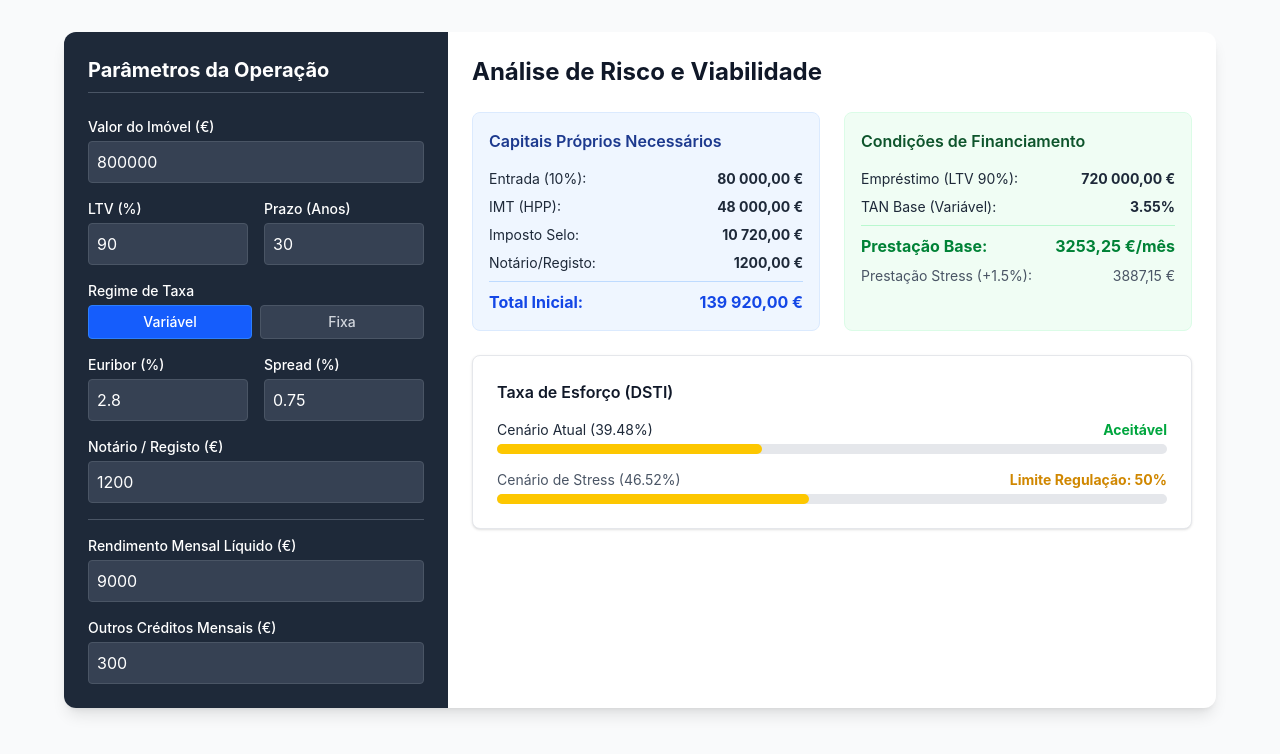
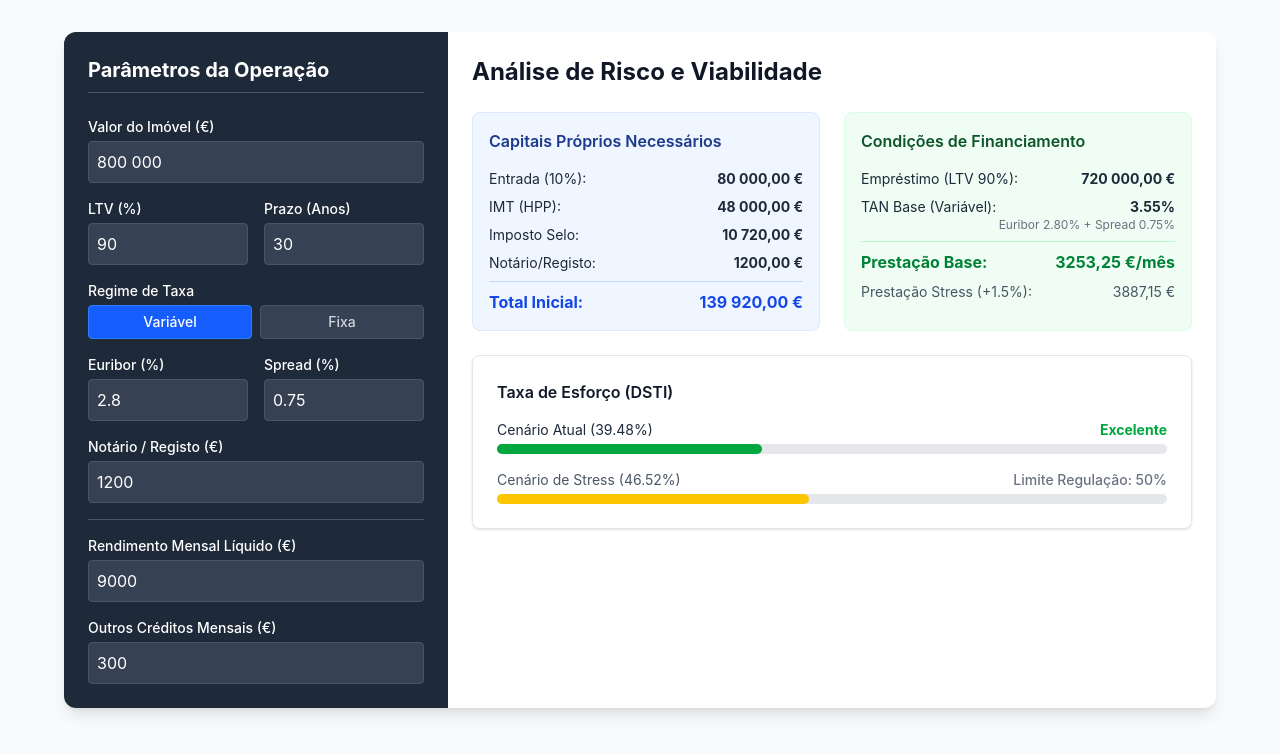
Before and after one commit to josreb-cmd/simulador-credito, a React (Vite) app: page / in a window 1280 px wide. Shown: the top 754 px of the page. Built offline with nearby package versions, Linux system fonts and the light colour scheme.

Commit message:
fix: ajustar limiar DSTI de conforto de 35% para 45%

```diff
--- a/src/App.jsx
+++ b/src/App.jsx
@@ -1,4 +1,34 @@
 import React, { useState } from 'react';
+
+// Input numérico com formatação de milhares em tempo real (pt-PT: "." como separador de milhares, "," como decimal)
+function FormattedNumberInput({ value, onChange, className }) {
+  const displayValue =
+    value === '' || value === null || isNaN(value)
+      ? ''
+      : new Intl.NumberFormat('pt-PT').format(value);
+
+  const handleChange = (e) => {
+    // mantém apenas dígitos e vírgula decimal (remove separadores de milhares digitados/formatados)
+    const raw = e.target.value.replace(/[^\d,]/g, '');
+    if (raw === '') {
+      onChange('');
+      return;
+    }
+    const normalized = raw.replace(',', '.');
+    const num = Number(normalized);
+    onChange(isNaN(num) ? '' : num);
+  };
+
+  return (
+    <input
+      type="text"
+      inputMode="decimal"
+      value={displayValue}
+      onChange={handleChange}
+      className={className}
+    />
+  );
+}
 
 export default function App() {
   // 1. Estados
@@ -73,10 +103,9 @@ export default function App() {
           <div className="space-y-4">
             <div>
               <label className="block text-sm font-medium mb-1">Valor do Imóvel (€)</label>
-              <input
-                type="number"
+              <FormattedNumberInput
                 value={propertyPrice}
-                onChange={e => setPropertyPrice(e.target.value === '' ? '' : Number(e.target.value))}
+                onChange={setPropertyPrice}
                 className="w-full p-2 bg-gray-700 rounded border border-gray-600 text-white"
               />
             </div>
@@ -162,10 +191,9 @@ export default function App() {
 
             <div>
               <label className="block text-sm font-medium mb-1">Notário / Registo (€)</label>
-              <input
-                type="number"
+              <FormattedNumberInput
                 value={notaryCosts}
-                onChange={e => setNotaryCosts(e.target.value === '' ? '' : Number(e.target.value))}
+                onChange={setNotaryCosts}
                 className="w-full p-2 bg-gray-700 rounded border border-gray-600 text-white"
               />
             </div>
@@ -174,19 +202,17 @@ export default function App() {
 
             <div>
               <label className="block text-sm font-medium mb-1">Rendimento Mensal Líquido (€)</label>
-              <input
-                type="number"
+              <FormattedNumberInput
                 value={netIncome}
-                onChange={e => setNetIncome(e.target.value === '' ? '' : Number(e.target.value))}
+                onChange={setNetIncome}
                 className="w-full p-2 bg-gray-700 rounded border border-gray-600 text-white"
               />
             </div>
             <div>
               <label className="block text-sm font-medium mb-1">Outros Créditos Mensais (€)</label>
-              <input
-                type="number"
+              <FormattedNumberInput
                 value={otherDebts}
-                onChange={e => setOtherDebts(e.target.value === '' ? '' : Number(e.target.value))}
+                onChange={setOtherDebts}
                 className="w-full p-2 bg-gray-700 rounded border border-gray-600 text-white"
               />
             </div>
@@ -218,7 +244,14 @@ export default function App() {
               <h3 className="font-semibold text-green-900 mb-4">Condições de Financiamento</h3>
               <div className="space-y-2 text-sm">
                 <div className="flex justify-between"><span>Empréstimo (LTV {ltvPct}%):</span> <strong>{formatCurrency(loanAmount)}</strong></div>
-                <div className="flex justify-between"><span>TAN Base ({rateType === 'fixed' ? 'Fixa' : 'Variável'}):</span> <strong>{formatPct(baseRate)}</strong></div>
+                <div className="flex justify-between">
+                  <span>TAN Base ({rateType === 'fixed' ? 'Fixa' : 'Variável'}):</span> <strong>{formatPct(baseRate)}</strong>
+                </div>
+                {rateType === 'variable' && (
+                  <div className="flex justify-end text-xs text-gray-500 -mt-2">
+                    Euribor {formatPct(safeNum(euriborPct))} + Spread {formatPct(safeNum(spreadPct))}
+                  </div>
+                )}
                 <div className="flex justify-between text-base font-bold text-green-700 mt-2 pt-2 border-t border-green-200">
                   <span>Prestação Base:</span> <span>{formatCurrency(pmtBase)}/mês</span>
                 </div>
@@ -240,11 +273,11 @@ export default function App() {
               <div className="flex justify-between mb-1 text-sm">
                 <span>Cenário Atual ({formatPct(dstiBase)})</span>
                 <span className={dstiBase > 50 ? "text-red-600 font-bold" : "text-green-600 font-bold"}>
-                  {dstiBase <= 35 ? "Excelente" : dstiBase <= 50 ? "Aceitável" : "Risco Elevado"}
+                  {dstiBase <= 45 ? "Excelente" : dstiBase <= 50 ? "Aceitável" : "Risco Elevado"}
                 </span>
               </div>
               <div className="w-full bg-gray-200 rounded-full h-2.5">
-                <div className={`h-2.5 rounded-full ${dstiBase > 50 ? 'bg-red-600' : dstiBase > 35 ? 'bg-yellow-400' : 'bg-green-600'}`} style={{ width: `${Math.min(dstiBase, 100)}%` }}></div>
+                <div className={`h-2.5 rounded-full ${dstiBase > 50 ? 'bg-red-600' : dstiBase > 45 ? 'bg-yellow-400' : 'bg-green-600'}`} style={{ width: `${Math.min(dstiBase, 100)}%` }}></div>
               </div>
             </div>
 
@@ -252,12 +285,12 @@ export default function App() {
               <div>
                 <div className="flex justify-between mb-1 text-sm text-gray-600">
                   <span>Cenário de Stress ({formatPct(dstiStress)})</span>
-                  <span className={dstiStress > 50 ? "text-red-600 font-bold" : "text-yellow-600 font-bold"}>
-                    Limite Regulação: 50%
+                  <span className={dstiStress > 50 ? "text-red-600 font-bold" : "text-gray-500 font-medium"}>
+                    {dstiStress > 50 ? "Acima do Limite (50%)" : "Limite Regulação: 50%"}
                   </span>
                 </div>
                 <div className="w-full bg-gray-200 rounded-full h-2.5">
-                  <div className={`h-2.5 rounded-full ${dstiStress > 50 ? 'bg-red-600' : 'bg-yellow-400'}`} style={{ width: `${Math.min(dstiStress, 100)}%` }}></div>
+                  <div className={`h-2.5 rounded-full ${dstiStress > 50 ? 'bg-red-600' : dstiStress > 45 ? 'bg-yellow-400' : 'bg-green-600'}`} style={{ width: `${Math.min(dstiStress, 100)}%` }}></div>
                 </div>
               </div>
             )}
```
